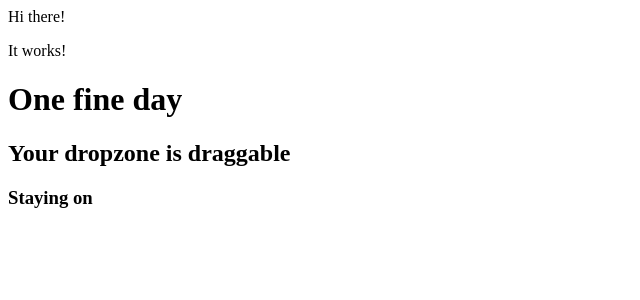
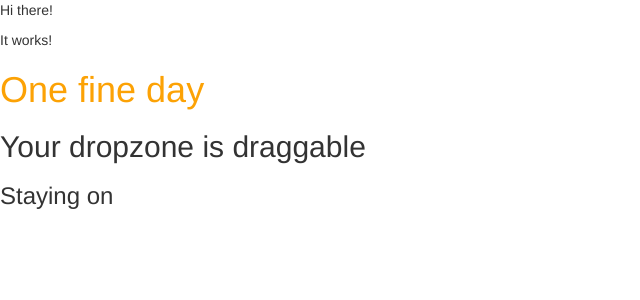
Before and after one commit to eve666/my-first-blog, a Django app: page / in a window 1280 px wide. Shown: the top 300 px of the page, without its empty margins (0-640 px from the left). Run offline with Django 3.2, Linux system fonts and the light colour scheme; some libraries are stand-ins or nearby versions.

Commit message:
made title orange

```diff
--- /dev/null
+++ b/blog/static/css/blog.css
@@ -0,0 +1,3 @@
+h1 {
+    color: #FCA205;
+}
--- a/blog/templates/blog/post_list.html
+++ b/blog/templates/blog/post_list.html
@@ -1,7 +1,11 @@
+{% load staticfiles %}
 <html>
   <head>
+    <link rel="stylesheet" href="//maxcdn.bootstrapcdn.com/bootstrap/3.2.0/css/bootstrap.min.css">
+<link rel="stylesheet" href="//maxcdn.bootstrapcdn.com/bootstrap/3.2.0/css/bootstrap-theme.min.css">
       <title>Ola's blog</title>
-  </head>
+  <link rel="stylesheet" href="{% static 'css/blog.css' %}">
+</head>
   <body>
         <p>Hi there!</p>
         <p>It works!</p>
```
